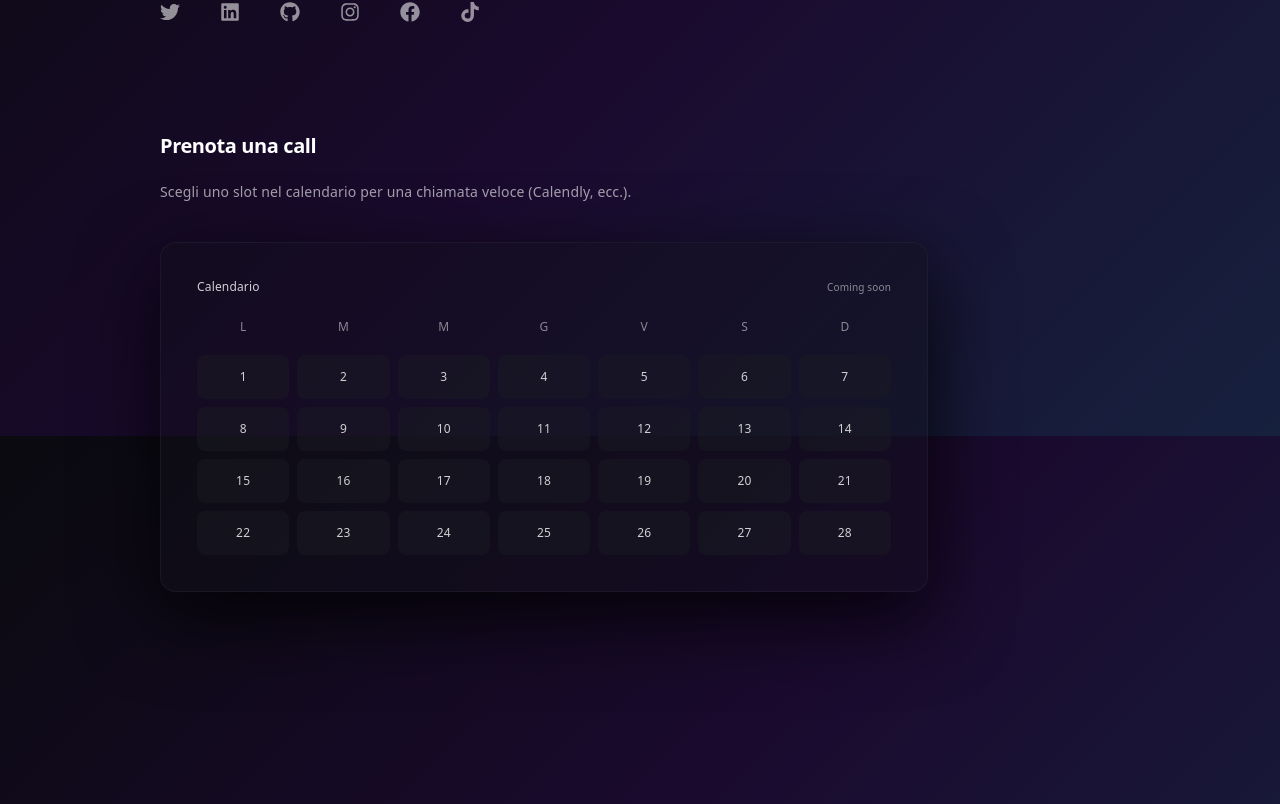
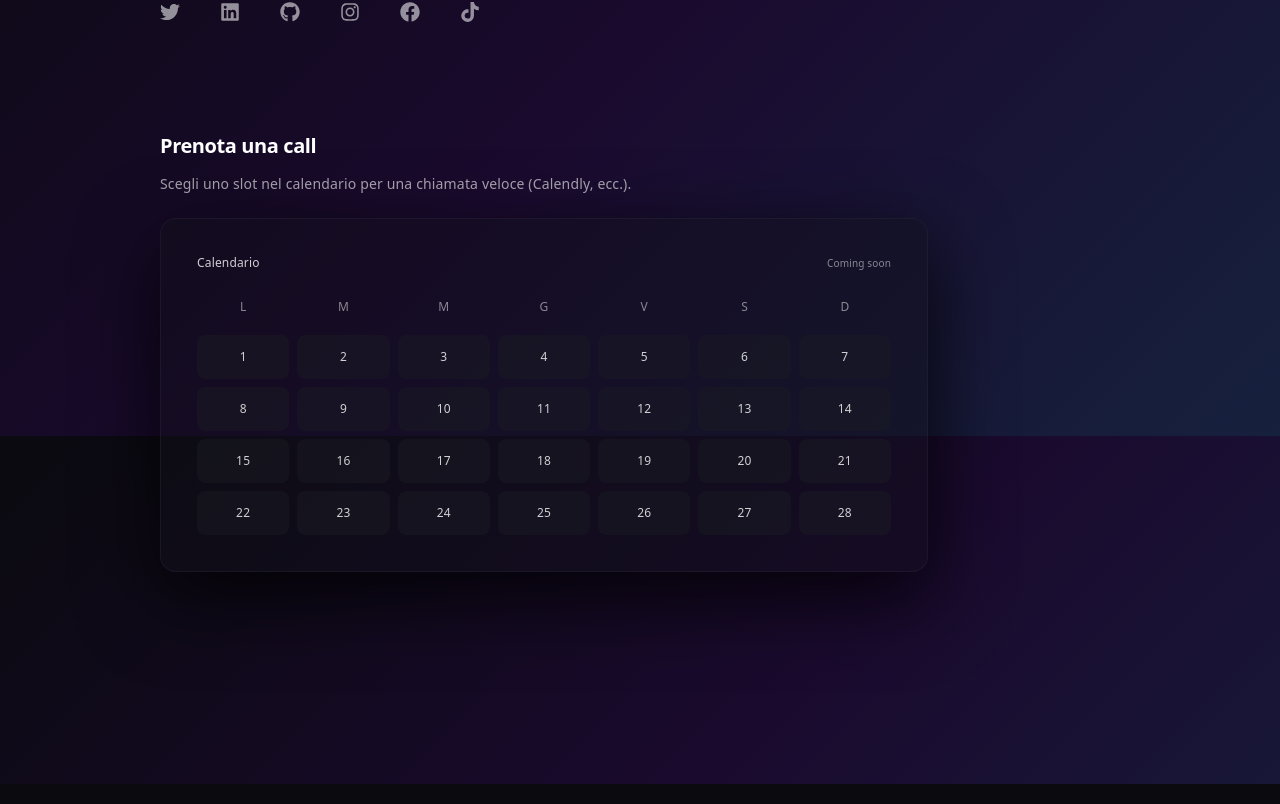
Before and after one commit to RobertoScarci/personal-portfolio, a Next.js app: page /contatti in a window 1280 px wide. Shown: the part 1164-1968 px from the top of the page. Built offline with nearby package versions, Linux system fonts and the light colour scheme.

Commit message:
style(contatti): spaziature verticali distinte tra titolo, sottotitolo e calendario
Co-authored-by: Cursor <cursoragent@cursor.com>

```diff
--- a/src/app/contatti/page.tsx
+++ b/src/app/contatti/page.tsx
@@ -182,12 +182,25 @@ export default function Contatti() {
                 paddingBottom: 'clamp(5rem, 9vw, 6.25rem)',
               }}
             >
-              <h2 className="text-lg md:text-xl font-semibold mb-5 md:mb-6">Prenota una call</h2>
-              <p className="text-sm text-foreground/60 mb-10">
+              <h2
+                className="text-lg md:text-xl font-semibold"
+                style={{ marginBottom: '1rem' }}
+              >
+                Prenota una call
+              </h2>
+              <p
+                className="text-sm text-foreground/60"
+                style={{ marginTop: 0, marginBottom: '1.5rem' }}
+              >
                 Scegli uno slot nel calendario per una chiamata veloce (Calendly, ecc.).
               </p>
-              <div className="w-full max-w-3xl rounded-2xl border border-border/40 bg-surface/40 p-7 md:p-9 shadow-[0_26px_80px_rgba(0,0,0,0.8)]">
-                <div className="flex items-center justify-between mb-6">
+
+              {/* Calendario staccato dal testo sopra */}
+              <div
+                className="w-full max-w-3xl rounded-2xl border border-border/40 bg-surface/40 px-7 py-7 md:px-9 md:py-9 shadow-[0_26px_80px_rgba(0,0,0,0.8)]"
+                style={{ marginTop: '1.5rem' }}
+              >
+                <div className="flex items-center justify-between mb-6 md:mb-7">
                   <span className="text-xs font-medium text-foreground/80">Calendario</span>
                   <span className="text-[10px] text-foreground/50">Coming soon</span>
                 </div>
```
